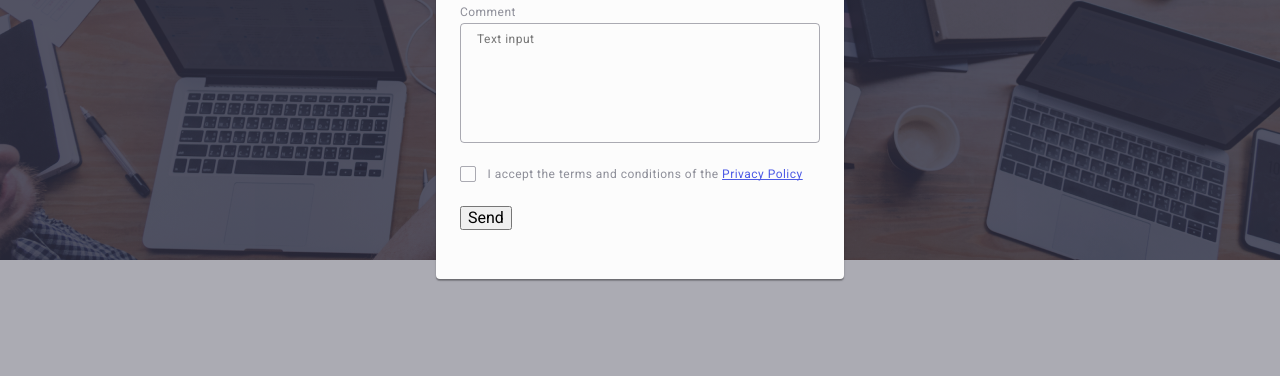
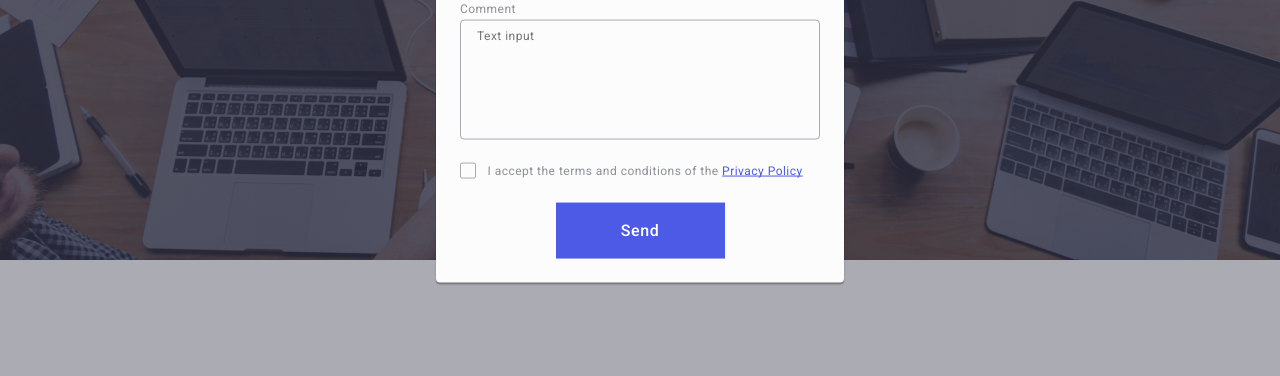
Before and after one commit to A1ekseey/goit-markup-hw-05, a plain HTML site: page index.html in a window 1280 px wide. Shown: the part 413-789 px from the top of the page. Drawn offline with nearby package versions, Linux system fonts and the light colour scheme.

Commit message:
html+css (5.2)

```diff
--- a/css/styles.css
+++ b/css/styles.css
@@ -789,4 +789,16 @@ img {
 
 .form-button {
   margin: 0 auto;
+  display: block;
+  min-width: 169px;
+  height: 56px;
+  font-weight: 500;
+  line-height: 1.5;
+  letter-spacing: 0.04em;
+  color: #ffffff ;
+  cursor: pointer;
+  background-color: #4D5AE5;
+  border: none;
+  transition: background-color 250ms cubic-bezier(0.4, 0, 0.2, 1);
+
 }
```
